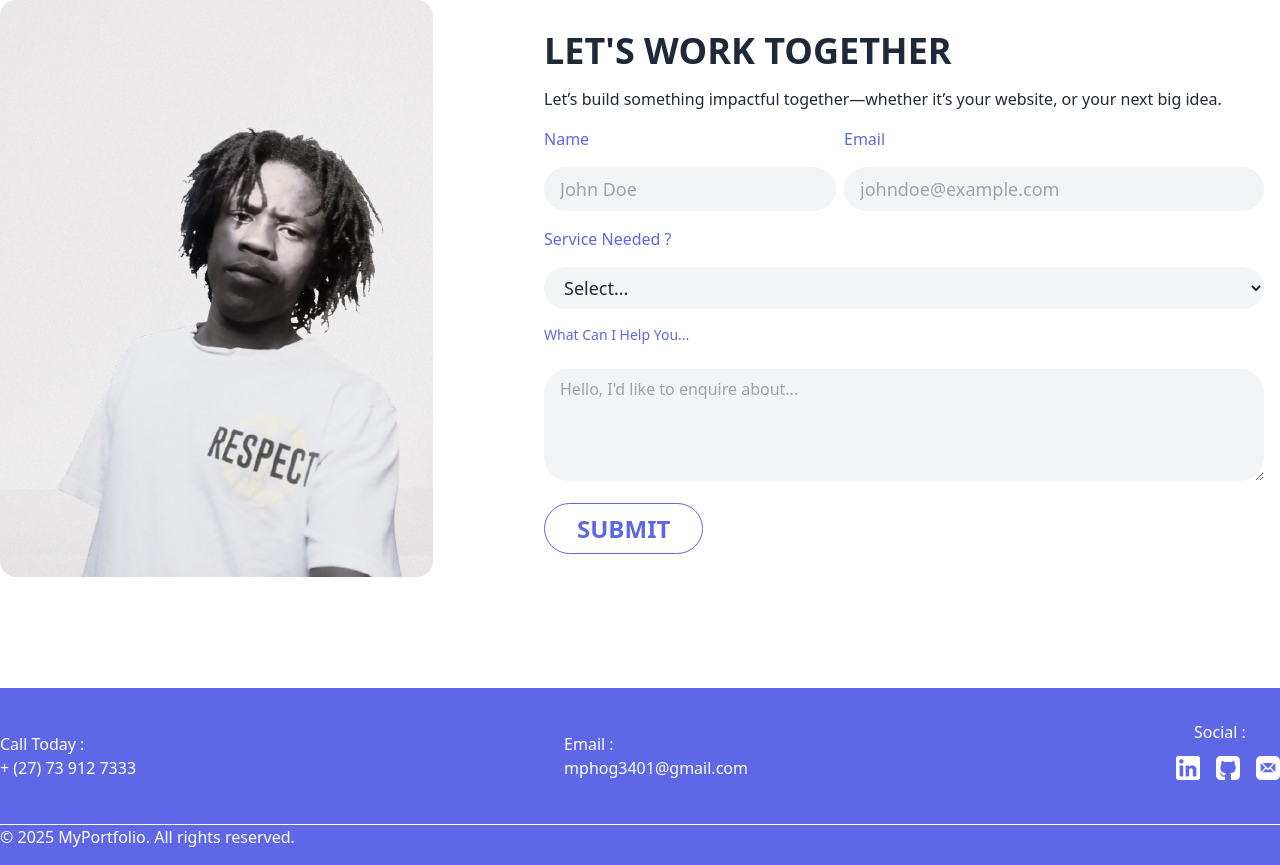
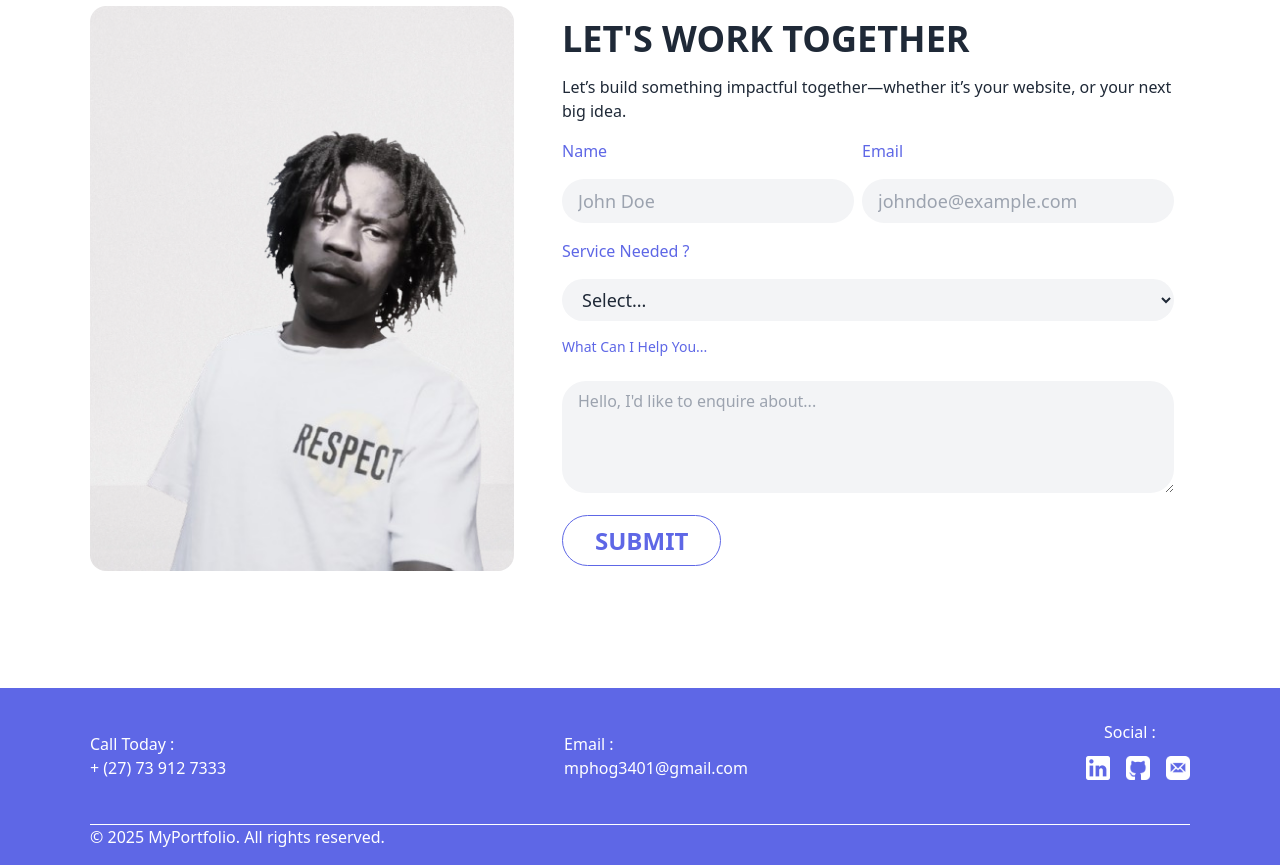
Before and after one commit to mpho-shabalala/latest-portfolio, a React (Vite) app: page / in a window 1280 px wide. Shown: the part 5190-6055 px from the top of the page. Built offline with nearby package versions, Linux system fonts and the light colour scheme.

Commit message:
chore: generic commit

```diff
--- a/src/assets/components/shared/container.jsx
+++ b/src/assets/components/shared/container.jsx
@@ -1,6 +1,6 @@
 export default function Container({ children }) {
   return (
-    <div className="container">
+    <div className="w-full max-w-container mx-auto">
       {children}
     </div>
   );
--- a/tailwind.config.js
+++ b/tailwind.config.js
@@ -16,7 +16,7 @@
       },
 
       maxWidth: {
-        'container': '1200px'
+        'container': '1100px'
       }
 
 
```
